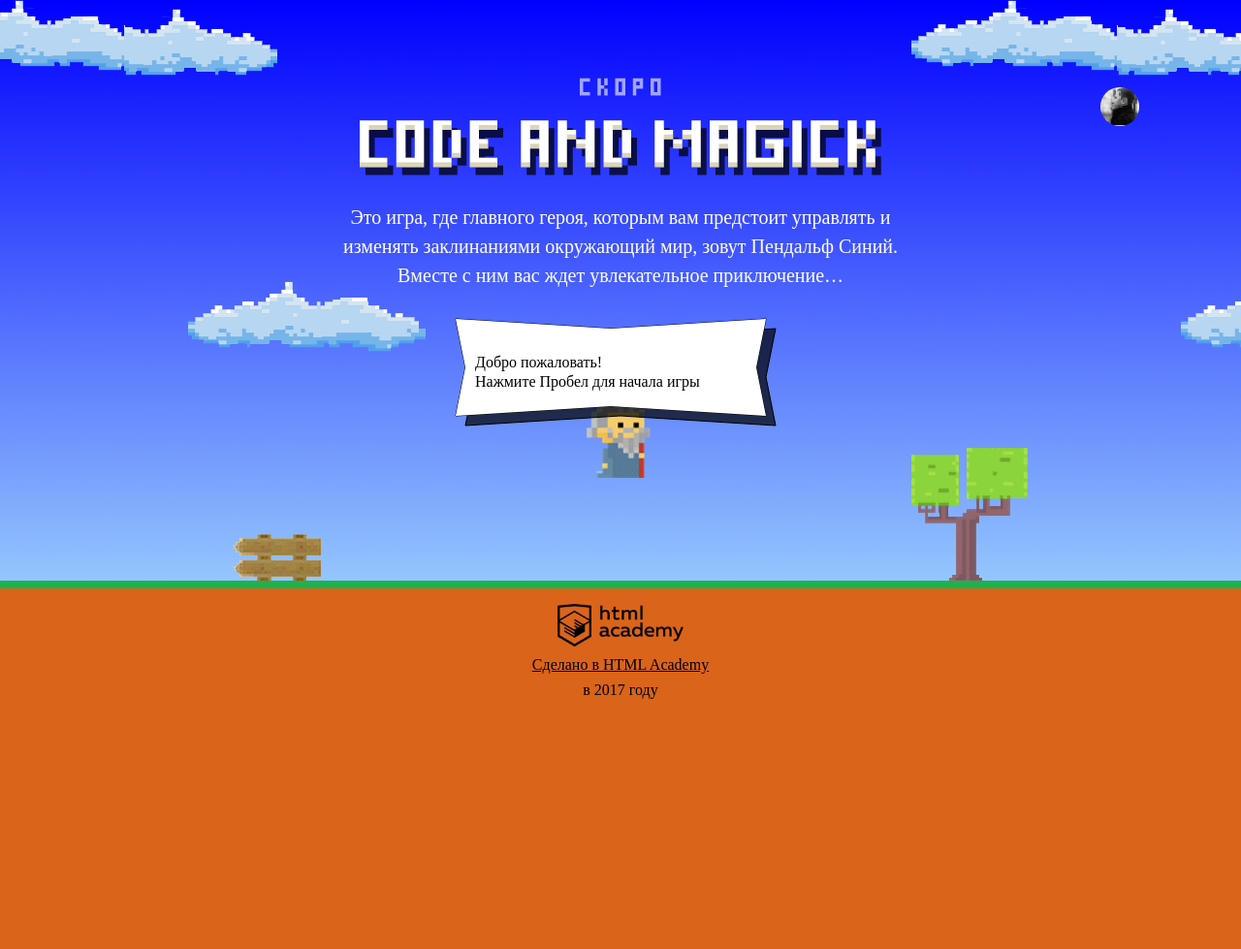
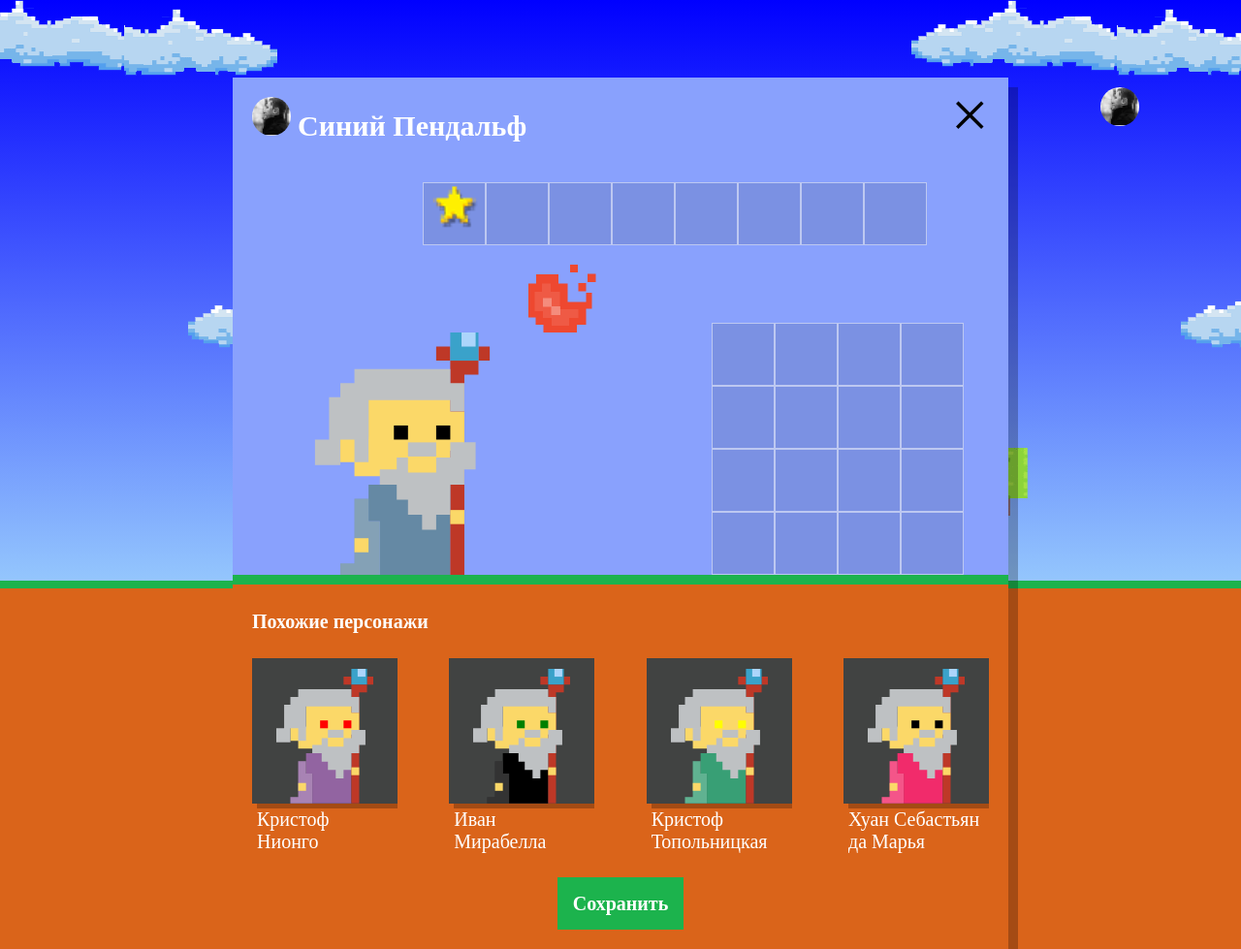
Before and after one commit to Cattarsis/1274943-code-and-magick-20, a website: page index.html in a window 1280 px wide. Shown: the whole page at 97% size. Before the commit the page ends 800 px from the top, so only its background shows below. Drawn offline with Linux system fonts and the light colour scheme; a web font is replaced by a local one.

Commit message:
Добавлена генерация списка магов

```diff
--- a/index.html
+++ b/index.html
@@ -206,6 +206,7 @@
  </script>
 
 <script src="js/stat.js"></script>
+<script src="js/setup.js"></script>
 <script src="js/game.js"></script>
 
 </body>
--- /dev/null
+++ b/js/setup.js
@@ -0,0 +1,67 @@
+'use strict';
+
+let FIRST_NAMES = ['Иван', 'Хуан Себастьян', 'Мария', 'Кристоф', 'Виктор', 'Юлия', 'Люпита', 'Вашингтон'];
+let LAST_NAMES = ['да Марья', 'Верон', 'Мирабелла', 'Вальц', 'Онопко', 'Топольницкая', 'Нионго', 'Ирвинг'];
+let COAT_COLORS = ['rgb(101, 137, 164)',
+  'rgb(241, 43, 107)',
+  'rgb(146, 100, 161)',
+  'rgb(56, 159, 117)',
+  'rgb(215, 210, 55)',
+  'rgb(0, 0, 0)'
+];
+let EYES_COLORS = ['black', 'red', 'blue', 'yellow', 'green'];
+
+let createWizard = function() {
+  let name = FIRST_NAMES[Math.floor(Math.random() * FIRST_NAMES.length)]
+    + ' ' + LAST_NAMES[Math.floor(Math.random() * LAST_NAMES.length)];
+  let coatColor = COAT_COLORS[Math.floor(Math.random() * COAT_COLORS.length)];
+  let eyesColor = EYES_COLORS[Math.floor(Math.random() * EYES_COLORS.length)];
+
+  return {name: name,
+    coatColor: coatColor,
+    eyesColor: eyesColor};
+};
+
+let createWizards = function(cnt) {
+  let wizards = [];
+  for (let i = 0; i < cnt; i++){
+    wizards.push(createWizard());
+  }
+  return wizards;
+};
+
+let createDOM_Element = function(templateWizard, wizard) {
+  const element = templateWizard.cloneNode(true);
+
+  element.querySelector('.setup-similar-label').textContent = wizard.name;
+  element.querySelector('.wizard-coat').style.fill = wizard.coatColor;
+  element.querySelector('.wizard-eyes').style.fill = wizard.eyesColor;
+
+  return element;
+}
+
+let createHTML_Fragment = function (cnt, templateWizard) {
+  let wizards = createWizards(cnt);
+  let fragment = document.createDocumentFragment();
+  for (let i = 0; i < wizards.length; i++) {
+    fragment.appendChild(createDOM_Element(templateWizard, wizards[i]));
+  }
+
+  return fragment;
+}
+
+let showSetup = function() {
+  let setup = document.querySelector('.setup');
+  setup.classList.remove('hidden');
+
+  let wizardTemplate = document.querySelector('#similar-wizard-template').content.querySelector('.setup-similar-item');
+  let fragment = createHTML_Fragment(4, wizardTemplate);
+
+  let similarList = document.querySelector('.setup-similar-list');
+  similarList.appendChild(fragment);
+
+  document.querySelector('.setup-similar').classList.remove('hidden');
+}
+
+
+showSetup();
```
